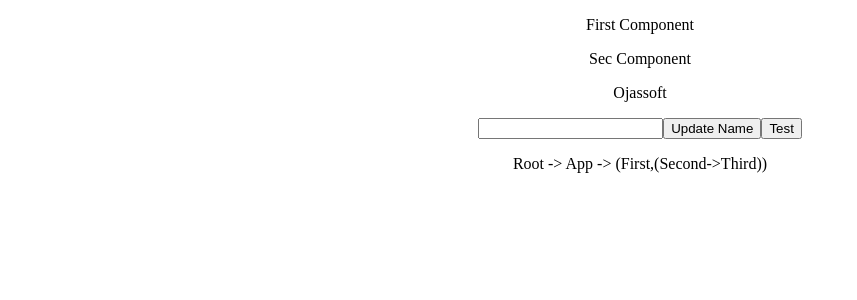
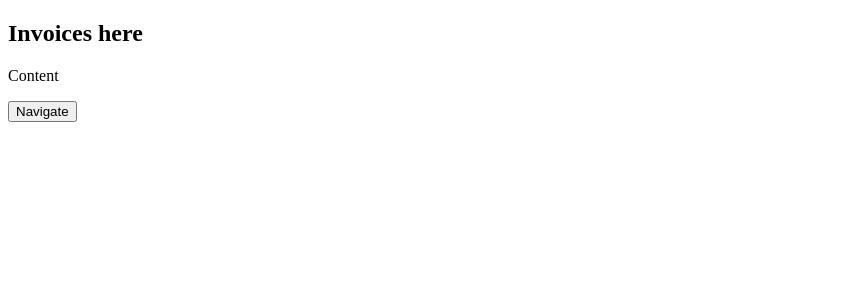
Before and after one commit to pk1895/my-app-github, a React (Create React App) app: page /invoices in a window 1280 px wide. Shown: the top 300 px of the page, without its empty margins (0-857 px from the left). Built offline with nearby package versions, Linux system fonts and the light colour scheme; no server answers.

Commit message:
React Router library

```diff
--- a/src/App.js
+++ b/src/App.js
@@ -1,6 +1,7 @@
 import "./App.css";
 import FirstComp from "./Component/FirstComp";
 import SecComp from "./Component/SecComp";
+import { Link } from "react-router-dom";
 
 // props, state
 function App() {
@@ -8,6 +9,14 @@ function App() {
   // const [state, setstate] = useState(initialState);
   return (
     <div className="App">
+      <nav
+        style={{
+          borderBottom: "solid 1px",
+          paddingBottom: "1rem",
+        }}
+      >
+        <Link to="/invoices">Invoices</Link>
+      </nav>
       <FirstComp />
       <SecComp />
       <p>Root -> App -> (First,(Second->Third))</p>
--- a/src/index.js
+++ b/src/index.js
@@ -1,7 +1,18 @@
 import React from "react";
 import ReactDOM from "react-dom/client";
 import App from "./App";
+import { BrowserRouter, Routes, Route } from "react-router-dom";
+import Invoices from "./routes/invoices";
+import Expenses from "./routes/Expenses";
 
 const root = ReactDOM.createRoot(document.getElementById("root"));
 
-root.render(<App />);
+root.render(
+  <BrowserRouter>
+    <Routes>
+      <Route path="/" element={<App />} />
+      <Route path="/invoices" element={<Invoices />} />
+      <Route path="/expenses" element={<Expenses />} />
+    </Routes>
+  </BrowserRouter>
+);
--- /dev/null
+++ b/src/routes/Expenses.js
@@ -0,0 +1,4 @@
+const Expenses = () => {
+    return <><p>Expenses</p></>;
+ };
+export default Expenses;
--- /dev/null
+++ b/src/routes/invoices.js
@@ -0,0 +1,18 @@
+import { useNavigate } from "react-router-dom";
+
+const Invoices = () => {
+    const navigate = useNavigate();
+    const onNavigation = () => {
+        navigate("/expenses", {replace:false});
+    };
+
+    return (
+      <main>
+        <h2>Invoices here</h2>
+            <p>Content</p>
+        <button onClick={onNavigation}>Navigate</button>
+      </main>
+    );
+}
+
+export default Invoices;
```
